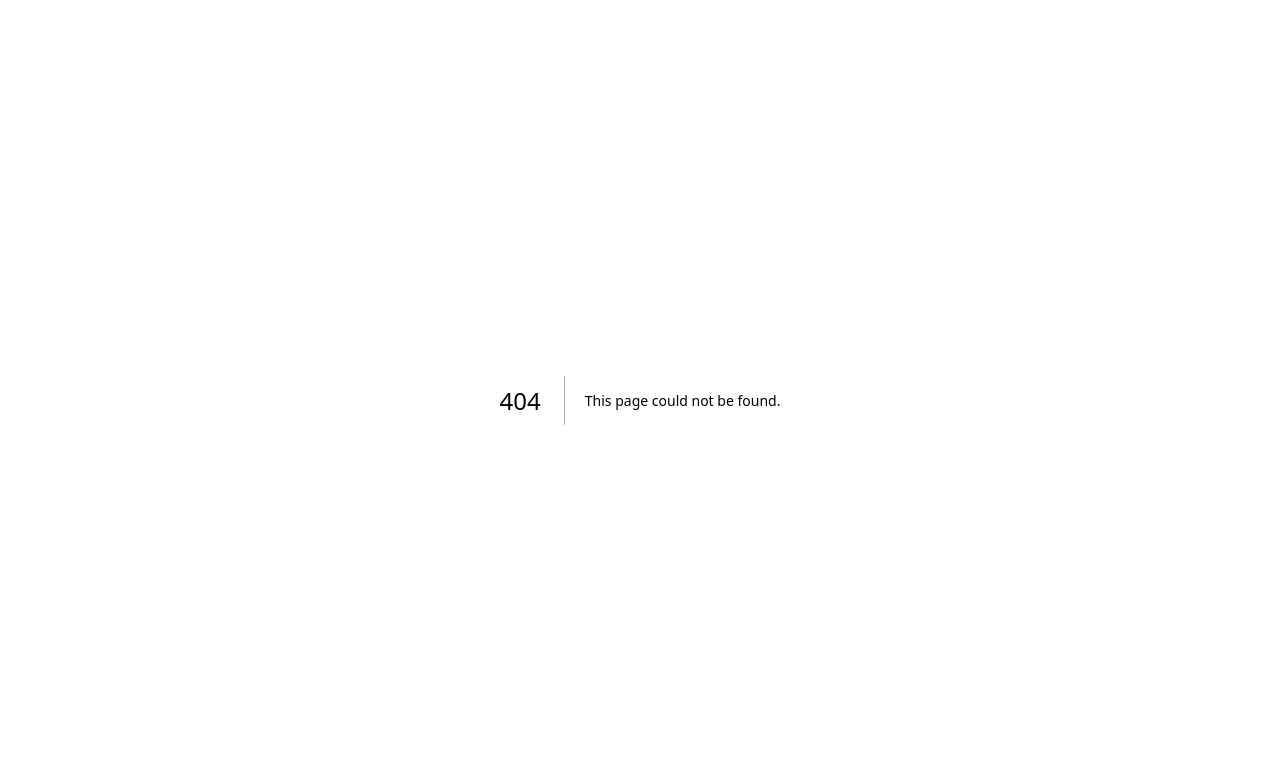
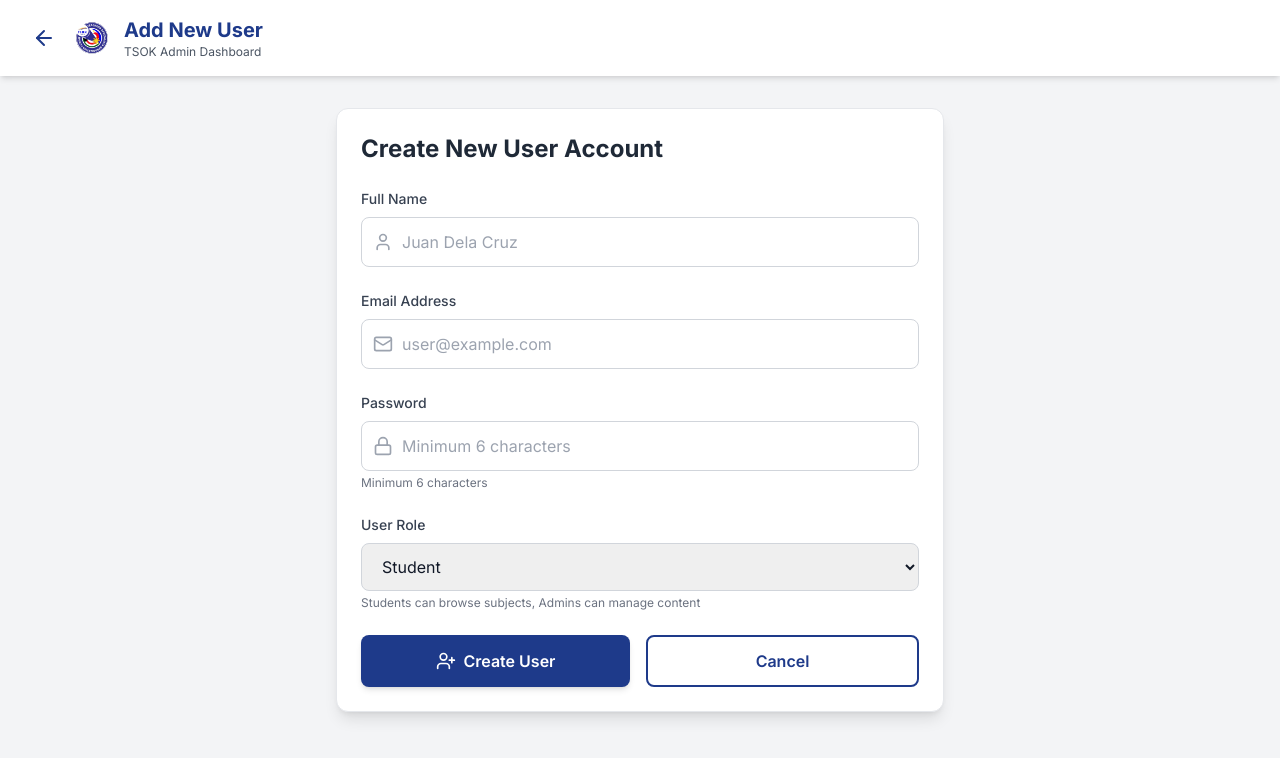
Before and after one commit to Dev-hebz/tsokplatform, a Next.js app: page /admin/users/add in a window 1280 px wide. Before the commit this address had no page. Shown: the top 758 px of the page. Built offline with nearby package versions, Linux system fonts and the light colour scheme; no server answers.

Commit message:
Add files via upload

```diff
--- /dev/null
+++ b/src/app/admin/users/add/page.tsx
@@ -0,0 +1,219 @@
+'use client';
+
+import { useState } from 'react';
+import { useRouter } from 'next/navigation';
+import Image from 'next/image';
+import Link from 'next/link';
+import { createUserWithEmailAndPassword } from 'firebase/auth';
+import { doc, setDoc } from 'firebase/firestore';
+import { auth, db } from '../../../../lib/firebase';
+import { isAdminEmail } from '../../../../lib/adminAuth';
+import { ArrowLeft, UserPlus, Mail, Lock, User } from 'lucide-react';
+
+export default function AdminAddUserPage() {
+  const router = useRouter();
+  const [name, setName] = useState('');
+  const [email, setEmail] = useState('');
+  const [password, setPassword] = useState('');
+  const [role, setRole] = useState('student');
+  const [loading, setLoading] = useState(false);
+  const [error, setError] = useState('');
+  const [success, setSuccess] = useState('');
+
+  const handleCreateUser = async (e: React.FormEvent) => {
+    e.preventDefault();
+    setError('');
+    setSuccess('');
+    setLoading(true);
+
+    try {
+      // Create user in Firebase Auth
+      const userCredential = await createUserWithEmailAndPassword(auth, email, password);
+
+      // Create user document in Firestore
+      await setDoc(doc(db, 'users', userCredential.user.uid), {
+        name,
+        email,
+        role: role,
+        createdAt: new Date().toISOString(),
+        createdBy: 'admin',
+        progress: {},
+        location: {
+          country: '',
+          city: '',
+          ip: '',
+          lastAccess: null
+        }
+      });
+
+      setSuccess(`User "${name}" created successfully!`);
+      setName('');
+      setEmail('');
+      setPassword('');
+      setRole('student');
+
+      // Redirect after 2 seconds
+      setTimeout(() => {
+        router.push('/admin/users');
+      }, 2000);
+    } catch (err: any) {
+      if (err.code === 'auth/email-already-in-use') {
+        setError('Email already exists');
+      } else if (err.code === 'auth/weak-password') {
+        setError('Password must be at least 6 characters');
+      } else {
+        setError(err.message || 'Failed to create user');
+      }
+    } finally {
+      setLoading(false);
+    }
+  };
+
+  return (
+    <div className="min-h-screen bg-gray-100">
+      {/* Header */}
+      <header className="bg-white shadow-md sticky top-0 z-30">
+        <div className="max-w-7xl mx-auto px-4 sm:px-6 lg:px-8 py-4">
+          <div className="flex items-center space-x-4">
+            <Link href="/admin/users" className="text-tsok-blue hover:text-blue-900">
+              <ArrowLeft className="w-6 h-6" />
+            </Link>
+            <div className="flex items-center space-x-3">
+              <Image
+                src="/tsok-logo.png"
+                alt="TSOK Logo"
+                width={40}
+                height={40}
+                className="object-contain"
+              />
+              <div>
+                <h1 className="text-xl font-bold text-tsok-blue">Add New User</h1>
+                <p className="text-xs text-gray-600">TSOK Admin Dashboard</p>
+              </div>
+            </div>
+          </div>
+        </div>
+      </header>
+
+      {/* Main Content */}
+      <main className="max-w-2xl mx-auto px-4 sm:px-6 lg:px-8 py-8">
+        <div className="card">
+          <h2 className="text-2xl font-bold text-gray-800 mb-6">Create New User Account</h2>
+
+          {error && (
+            <div className="bg-red-50 border border-red-200 text-red-700 px-4 py-3 rounded-lg mb-6">
+              {error}
+            </div>
+          )}
+
+          {success && (
+            <div className="bg-green-50 border border-green-200 text-green-700 px-4 py-3 rounded-lg mb-6">
+              {success}
+            </div>
+          )}
+
+          <form onSubmit={handleCreateUser} className="space-y-6">
+            {/* Name */}
+            <div>
+              <label className="block text-sm font-medium text-gray-700 mb-2">
+                Full Name
+              </label>
+              <div className="relative">
+                <User className="absolute left-3 top-1/2 transform -translate-y-1/2 w-5 h-5 text-gray-400" />
+                <input
+                  type="text"
+                  value={name}
+                  onChange={(e) => setName(e.target.value)}
+                  className="input-field pl-10"
+                  placeholder="Juan Dela Cruz"
+                  required
+                />
+              </div>
+            </div>
+
+            {/* Email */}
+            <div>
+              <label className="block text-sm font-medium text-gray-700 mb-2">
+                Email Address
+              </label>
+              <div className="relative">
+                <Mail className="absolute left-3 top-1/2 transform -translate-y-1/2 w-5 h-5 text-gray-400" />
+                <input
+                  type="email"
+                  value={email}
+                  onChange={(e) => setEmail(e.target.value)}
+                  className="input-field pl-10"
+                  placeholder="user@example.com"
+                  required
+                />
+              </div>
+            </div>
+
+            {/* Password */}
+            <div>
+              <label className="block text-sm font-medium text-gray-700 mb-2">
+                Password
+              </label>
+              <div className="relative">
+                <Lock className="absolute left-3 top-1/2 transform -translate-y-1/2 w-5 h-5 text-gray-400" />
+                <input
+                  type="password"
+                  value={password}
+                  onChange={(e) => setPassword(e.target.value)}
+                  className="input-field pl-10"
+                  placeholder="Minimum 6 characters"
+                  minLength={6}
+                  required
+                />
+              </div>
+              <p className="text-xs text-gray-500 mt-1">Minimum 6 characters</p>
+            </div>
+
+            {/* Role */}
+            <div>
+              <label className="block text-sm font-medium text-gray-700 mb-2">
+                User Role
+              </label>
+              <select
+                value={role}
+                onChange={(e) => setRole(e.target.value)}
+                className="input-field"
+                required
+              >
+                <option value="student">Student</option>
+                <option value="admin">Admin</option>
+              </select>
+              <p className="text-xs text-gray-500 mt-1">
+                Students can browse subjects, Admins can manage content
+              </p>
+            </div>
+
+            {/* Buttons */}
+            <div className="flex space-x-4">
+              <button
+                type="submit"
+                disabled={loading}
+                className="btn-primary flex-1 flex items-center justify-center space-x-2"
+              >
+                {loading ? (
+                  <>
+                    <div className="animate-spin rounded-full h-5 w-5 border-t-2 border-white"></div>
+                    <span>Creating...</span>
+                  </>
+                ) : (
+                  <>
+                    <UserPlus className="w-5 h-5" />
+                    <span>Create User</span>
+                  </>
+                )}
+              </button>
+              <Link href="/admin/users" className="btn-secondary flex-1 text-center">
+                Cancel
+              </Link>
+            </div>
+          </form>
+        </div>
+      </main>
+    </div>
+  );
+}
--- a/src/app/admin/users/page.tsx
+++ b/src/app/admin/users/page.tsx
@@ -4,9 +4,9 @@ import { useState, useEffect } from 'react';
 import { useRouter } from 'next/navigation';
 import Image from 'next/image';
 import Link from 'next/link';
-import { collection, getDocs, query, orderBy } from 'firebase/firestore';
+import { collection, getDocs, query, orderBy, deleteDoc, doc } from 'firebase/firestore';
 import { auth, db } from '../../../lib/firebase';
-import { onAuthStateChanged } from 'firebase/auth';
+import { onAuthStateChanged, deleteUser } from 'firebase/auth';
 import { isAdmin } from '../../../lib/adminAuth';
 import {
   ArrowLeft,
@@ -14,7 +14,10 @@ import {
   Calendar,
   Mail,
   Award,
-  Search
+  Search,
+  Plus,
+  Trash2,
+  MapPin
 } from 'lucide-react';
 
 interface User {
@@ -66,6 +69,25 @@ export default function AdminUsersPage() {
     }
   };
 
+  const handleDeleteUser = async (userId: string, userName: string, userEmail: string) => {
+    if (!confirm(`Delete user "${userName}" (${userEmail})? This cannot be undone.`)) {
+      return;
+    }
+
+    try {
+      // Delete from Firestore
+      await deleteDoc(doc(db, 'users', userId));
+
+      // Update local state
+      setUsers(users.filter(u => u.id !== userId));
+
+      alert('User deleted successfully!');
+    } catch (error) {
+      console.error('Error deleting user:', error);
+      alert('Failed to delete user from database');
+    }
+  };
+
   const filteredUsers = users.filter(user =>
     user.name?.toLowerCase().includes(searchTerm.toLowerCase()) ||
     user.email?.toLowerCase().includes(searchTerm.toLowerCase())
@@ -112,13 +134,14 @@ export default function AdminUsersPage() {
       {/* Main Content */}
       <main className="max-w-7xl mx-auto px-4 sm:px-6 lg:px-8 py-8">
         <div className="card">
-          <div className="flex flex-col md:flex-row md:items-center md:justify-between mb-6">
-            <h2 className="text-2xl font-bold text-gray-800 flex items-center space-x-2 mb-4 md:mb-0">
+          <div className="flex flex-col md:flex-row md:items-center md:justify-between mb-6 gap-4">
+            <h2 className="text-2xl font-bold text-gray-800 flex items-center space-x-2">
               <Users className="w-6 h-6 text-tsok-blue" />
               <span>Registered Users ({users.length})</span>
             </h2>
 
-            <div className="relative w-full md:w-64">
+            <div className="flex flex-col sm:flex-row gap-3 flex-1 md:flex-initial">
+              <div className="relative w-full sm:w-64">
                 <Search className="absolute left-3 top-1/2 transform -translate-y-1/2 w-5 h-5 text-gray-400" />
                 <input
                   type="text"
@@ -127,6 +150,11 @@ export default function AdminUsersPage() {
                   className="input-field pl-10"
                   placeholder="Search users..."
                 />
+              </div>
+              <Link href="/admin/users/add" className="btn-primary flex items-center justify-center space-x-2 whitespace-nowrap">
+                <Plus className="w-5 h-5" />
+                <span>Add User</span>
+              </Link>
             </div>
           </div>
 
```
Also changed, not shown: 2 other files (tests, documents, lock files or other folders). Lines whose indentation alone changed are shown as unchanged.
